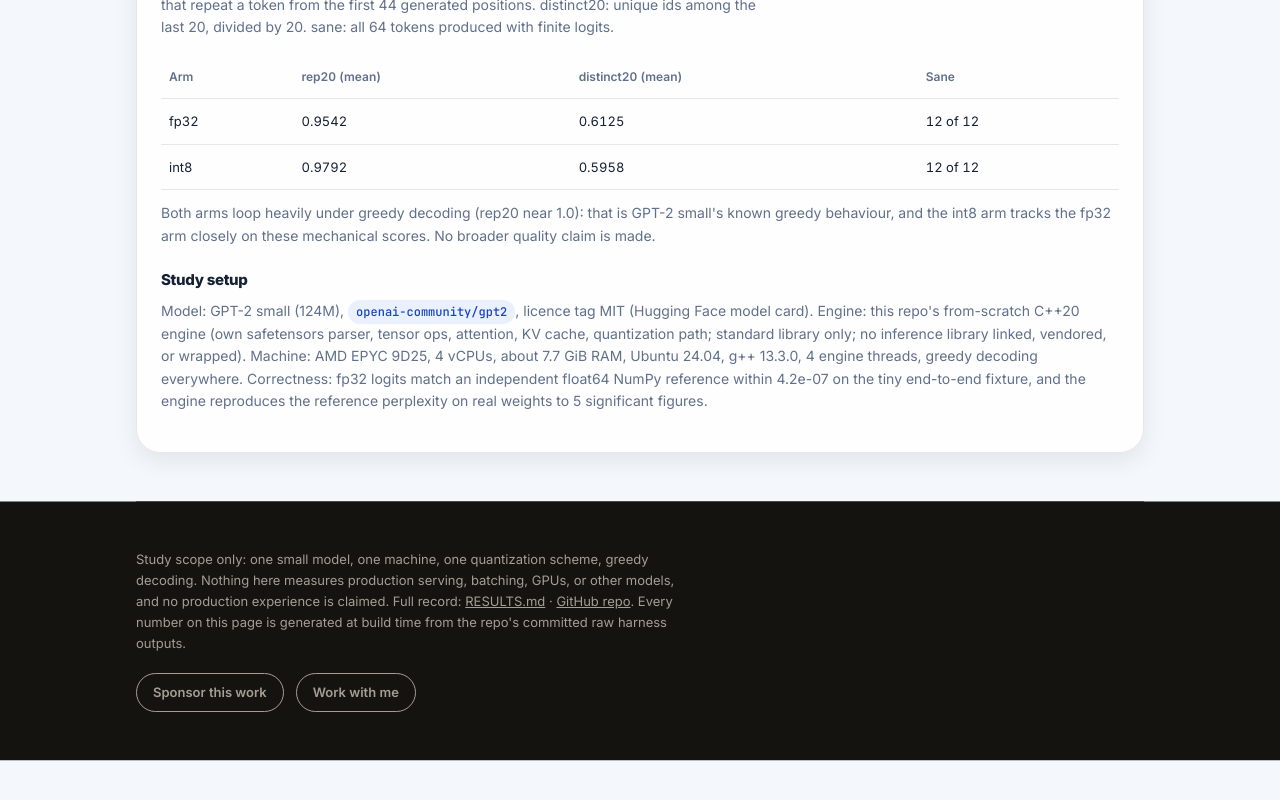
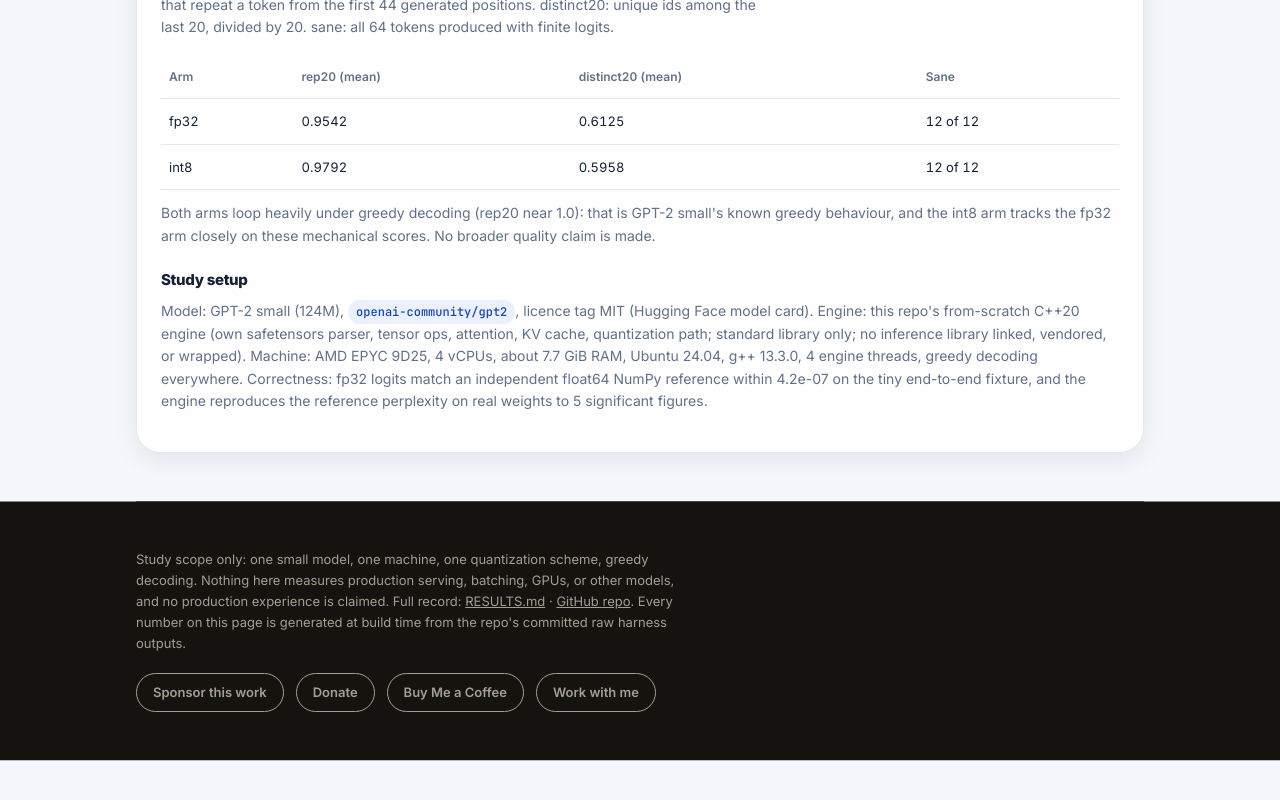
Before and after one commit to JesunAhmadUshno/cpp-inference-engine-lab, a React (Vite) app in the folder site/: page / in a window 1280 px wide. Shown: the part 3571-4371 px from the top of the page. Built offline with nearby package versions, Linux system fonts and the light colour scheme.

Commit message:
Correction: expand footer to four support links, add Buy Me a Coffee to FUNDING.yml

```diff
--- a/site/src/App.jsx
+++ b/site/src/App.jsx
@@ -357,6 +357,8 @@ export default function App() {
         </p>
         <div className="support">
           <a className="support-pill" href="https://github.com/sponsors/JesunAhmadUshno">Sponsor this work</a>
+          <a className="support-pill" href="https://github.com/sponsors/JesunAhmadUshno">Donate</a>
+          <a className="support-pill" href="https://buymeacoffee.com/jesun">Buy Me a Coffee</a>
           <a className="support-pill" href="https://calendly.com/jesunahmadushno/30min">Work with me</a>
         </div>
       </footer>
```
